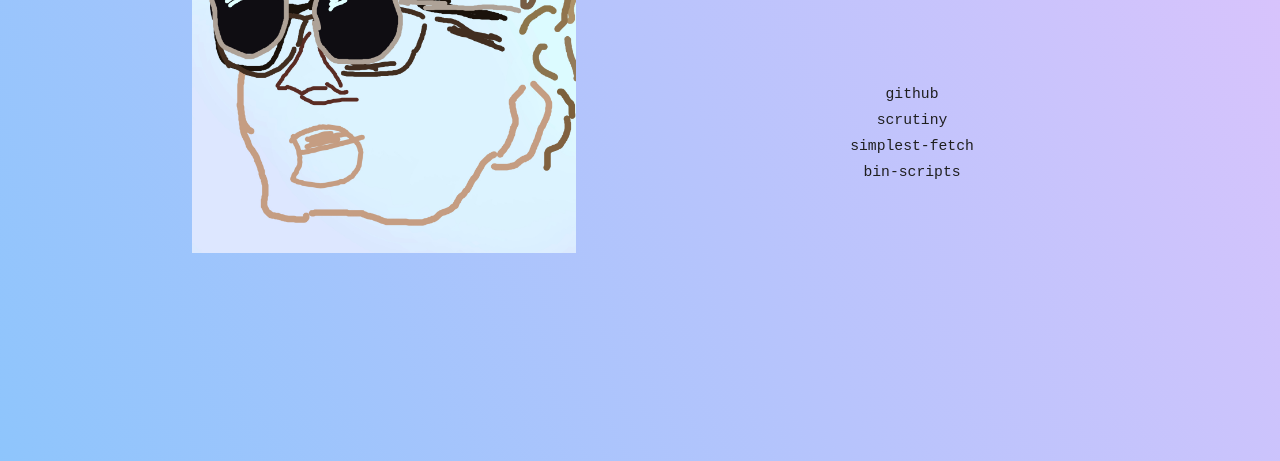
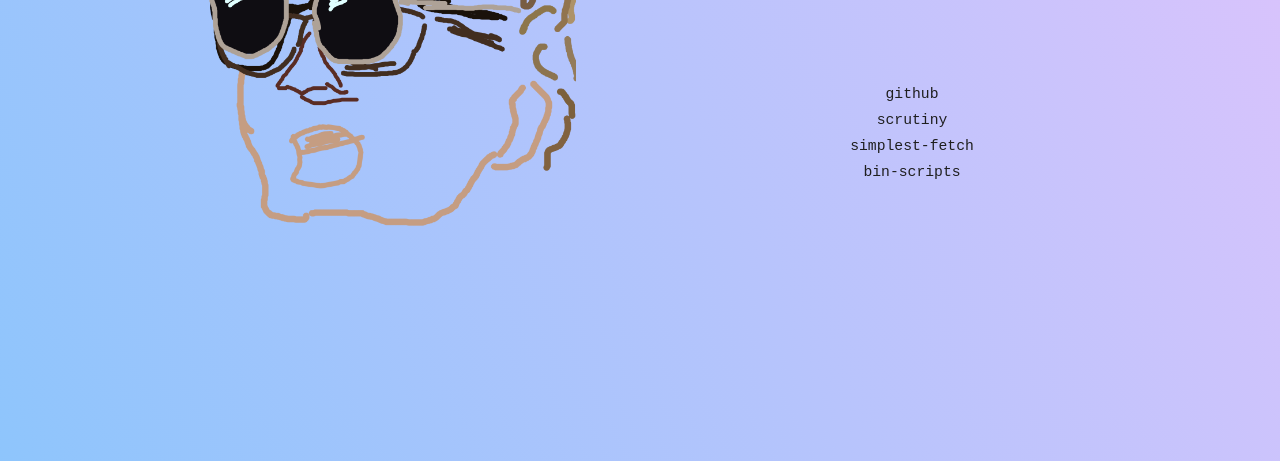
Before and after one commit to an-prata/an-prata.it, a plain HTML site: page an-prata.it/index.html in a window 1280 px wide. Shown: the part 339-800 px from the top of the page. Drawn offline with nearby package versions, Linux system fonts and the light colour scheme.

Commit message:
transparent image ohhh, ahhhh

```diff
--- a/an-prata.it/index.html
+++ b/an-prata.it/index.html
@@ -18,7 +18,7 @@
 <body>
   <header>
     <div id="img">
-      <img src="image.jpg" width="100%" height="auto" />
+      <img src="image.png" width="100%" height="auto" />
     </div>
   </header>
 
```
Also changed, not shown: an-prata.it/image.jpg (deleted), an-prata.it/image.png (added).
